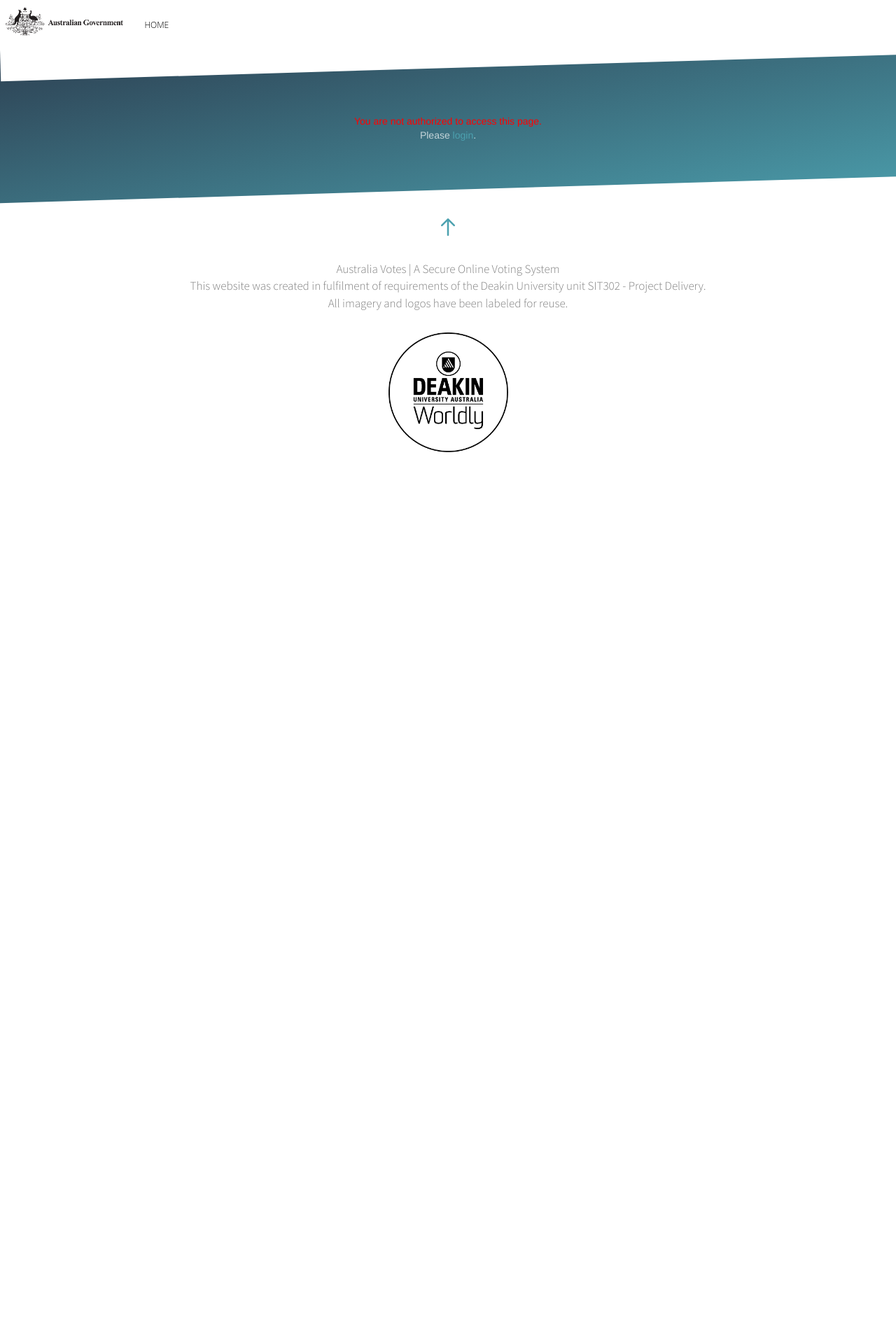
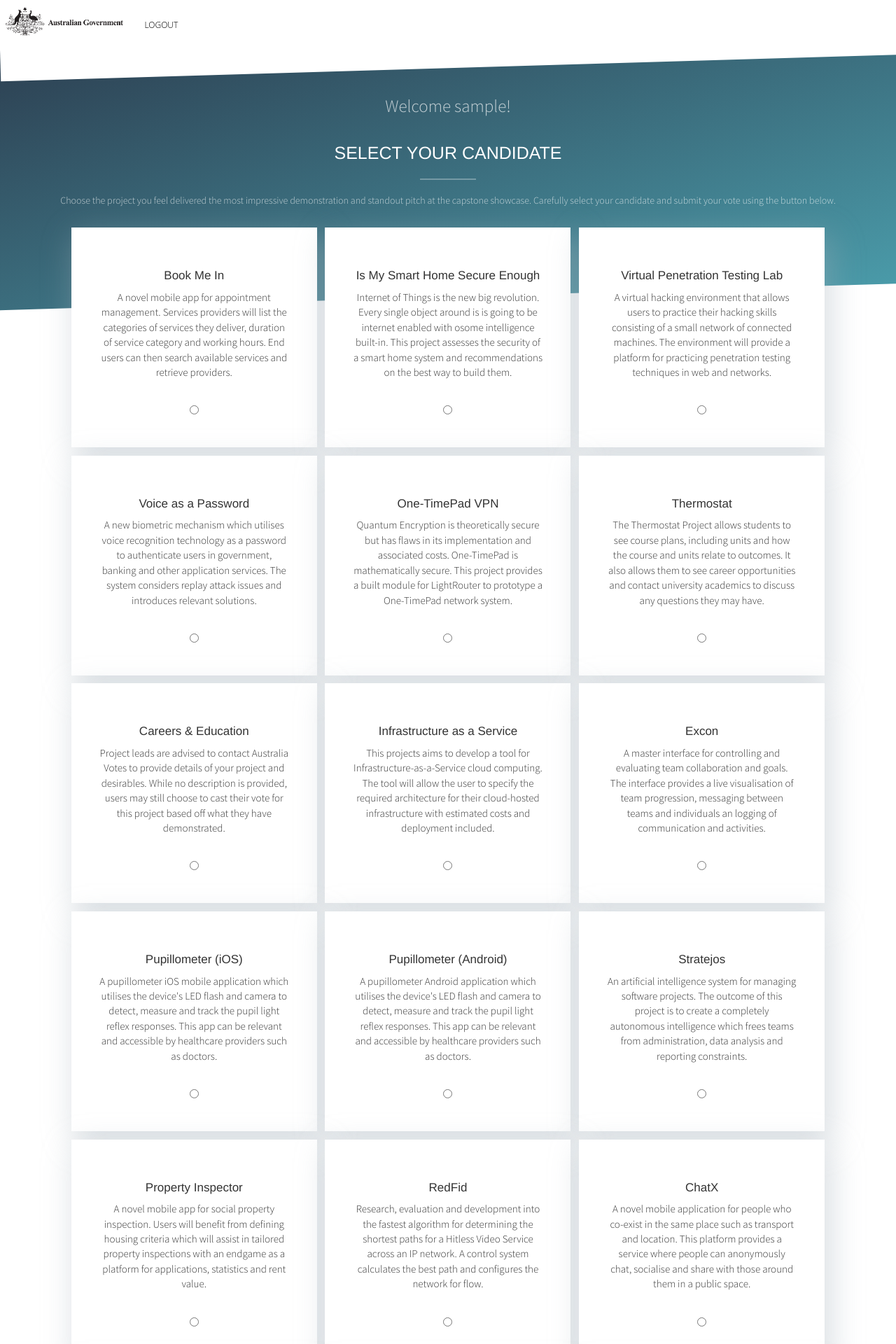
Before and after one commit to harambwan/ausvoting, a PHP site: page /protected_page.php in a window 1280 px wide. Shown: the top 1920 px of the page at 70% size. Before the commit the page ends 646 px from the top, so only its background shows below. Run offline with PHP 8.4, Linux system fonts and the light colour scheme; the visitor is signed in with stand-in values (Sample User, id 1); data that the repository does not hold is empty; some libraries are stand-ins or nearby versions; some web fonts are replaced.

Commit message:
final changes

```diff
--- /dev/null
+++ b/webfiles/includes/results_published.txt
@@ -0,0 +1 @@
+true
--- a/webfiles/protected_page.php
+++ b/webfiles/protected_page.php
@@ -29,7 +29,7 @@
 <div id="cssmenu">
 <img style="float: left; margin: 10px 10px 10px 10px; width: 13%;" src="images/logo.png">
         <ul style="padding-top: 10px;">
-		<?php if (login_check($mysqli) == true) {
+		<?php if (isset($_SESSION['user_id'])) {
 			echo '<li><a href="includes/logout.php">Logout</a></li>';
 		}
 		else {
@@ -43,7 +43,7 @@
 <body>
 <section id="fh5co-services" data-section="services" style="width: 100%;">
 	<div class="container text-center">
-	<?php if (login_check($mysqli) == true) : ?>
+	<?php if (isset($_SESSION['user_id'])) : ?>
         <p style="font-size: 25px;">Welcome <?php echo htmlentities($_SESSION['username']); ?>!</p>
 		<div class="row">
 			<div class="col-md-12 section-heading text-center">
@@ -63,7 +63,7 @@
 <form action="includes/process_vote.php" method="post">
 	<div class="container" style="text-align: center;">
 		<div class="row row-bottom-padded-lg">
-			<div class="fh5co-block to-animate" style="background-image: url(images/books.jpg); margin-left: 4%; width: 30%; margin-right: 1%; margin-bottom: 1%;">
+<div class="fh5co-block to-animate" style="background-image: url(images/books.jpg); margin-left: 4%; width: 30%; margin-right: 1%; margin-bottom: 1%;">
 				<div class="overlay-darker"></div>
 				<div class="overlay"></div>
 				<div class="fh5co-text">
@@ -114,7 +114,7 @@
 				<div class="overlay"></div>
 				<div class="fh5co-text">
 					<h2 style="font-size: 17px;">Thermostat</h2>
-					<p style="font-size: 15px;">The thermostat project allows students or potential students to see the plan of a course, including all units, and how the course and units relate to GLO’s and CLO’s. It also allows them to see what future jobs might be available to them, and get into contact with the unit and course heads to discuss any questions they may have.</p>
+					<p style="font-size: 15px;">The Thermostat Project allows students to see course plans, including units and how the course and units relate to outcomes. It also allows them to see career opportunities and contact university academics to discuss any questions they may have.</p>
 					<br /><input type="radio" name="candidate" value="5">
 				</div>
 			</div>
@@ -254,12 +254,12 @@
 				<div class="overlay"></div>
 				<div class="fh5co-text">
 					<h2 style="font-size: 17px;">Snobal Project</h2>
-					<p style="font-size: 15px;">A virtual reality tutorial which helps to articulate the full potential of interactive virtual reality, provides guidelines around the use of hand controllers and demonstrate the emotional intensity of the VR platform.</p>
+					<p style="font-size: 15px;">A virtual reality tutorial which helps to articulate the full potential of interactive virtual reality, provides guidelines around the use of hand controllers and demonstrate the emotional intensity of the VR platform experience.</p>
 					<br /><input type="radio" name="candidate" value="20">
 				</div>
 			</div>
 			<br />
-			<div class="fh5co-block to-animate" style="background-image: url(images/trade.jpg); width: 30%; margin-right: 1%;">
+			<div class="fh5co-block to-animate" style="background-image: url(images/trade.jpg); width: 30%; margin-right: 1%; margin-left: 20%;">
 				<div class="overlay-darker"></div>
 				<div class="overlay"></div>
 				<div class="fh5co-text">
@@ -268,13 +268,12 @@
 					<br /><input type="radio" name="candidate" value="21">
 				</div>
 			</div>
-            <br />
-			<div class="fh5co-block to-animate" style="background-image: url(images/netgazer.png); margin-left: 4%; width: 30%; margin-right: 1%;">
+			<div class="fh5co-block to-animate" style="background-image: url(images/netgazer.png); width: 30%; margin-right: 1%;">
 				<div class="overlay-darker"></div>
 				<div class="overlay"></div>
 				<div class="fh5co-text">
 					<h2 style="font-size: 17px;">NetGazer</h2>
-					<p style="font-size: 15px;">NetGazer makes use of disjoint path algorithms to find two unique routes through a network with similar lengths. A plugin for the graph visualisation program Gephi was developed to allow visually testing and troubleshooting the algorithm, as well as for use in demonstrating the routing algorithm’s capabilities </p>
+					<p style="font-size: 15px;">NetGazer makes use of disjoint path algorithms to find two unique routes through a network with similar lengths. A plugin for the graph visualisation program Gephi was developed to allow visually testing and troubleshooting the algorithm.</p>
 					<br /><input type="radio" name="candidate" value="22">
 				</div>
 			</div>
--- a/webfiles/styles/main.css
+++ b/webfiles/styles/main.css
@@ -1,3 +1,4 @@
+
 #cssmenu,
 #cssmenu ul,
 #cssmenu ul li,
```
Also changed, not shown: webfiles/index.php (+7 -9 lines), webfiles/results.php (+4 -4 lines), README.md, webfiles/adminconsole.php (line endings or trailing spaces), webfiles/includes/functions.php (line endings or trailing spaces).
